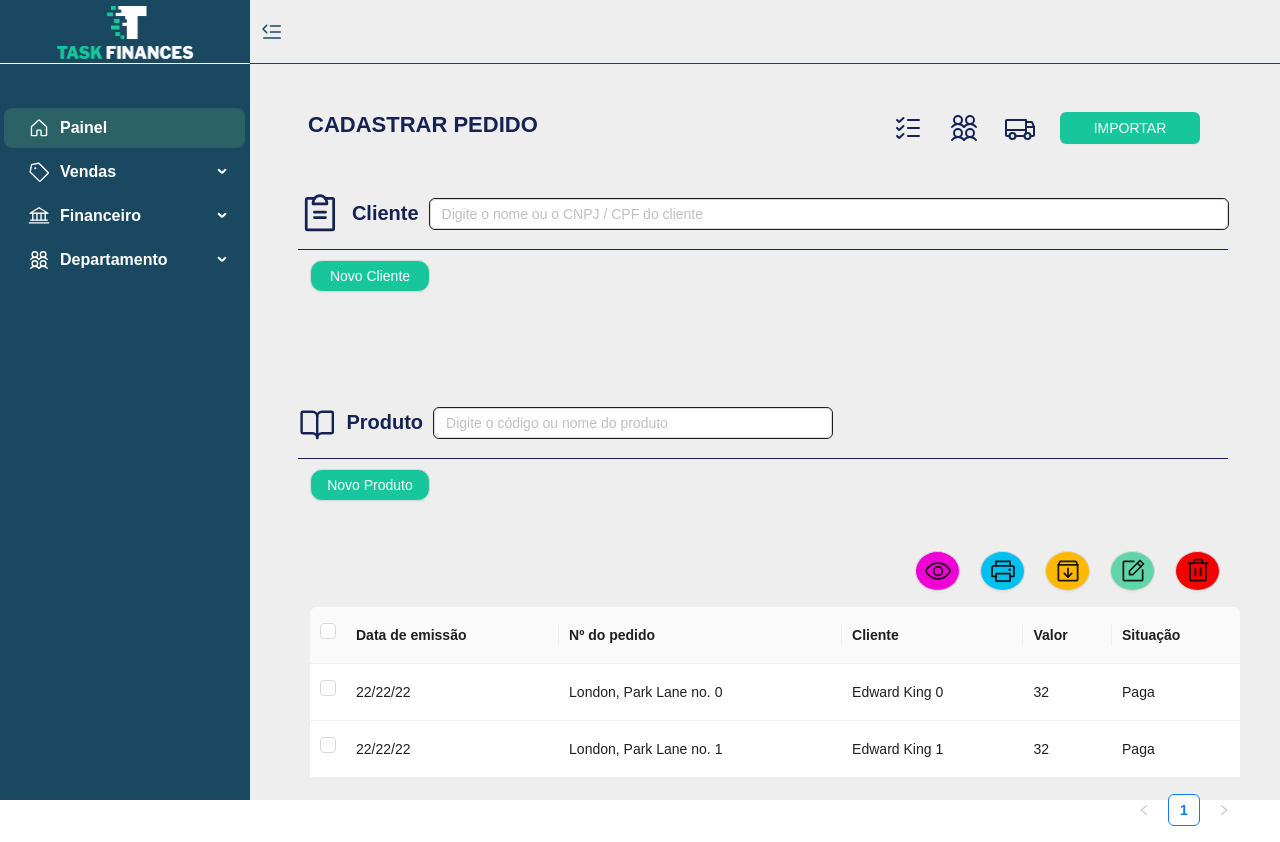
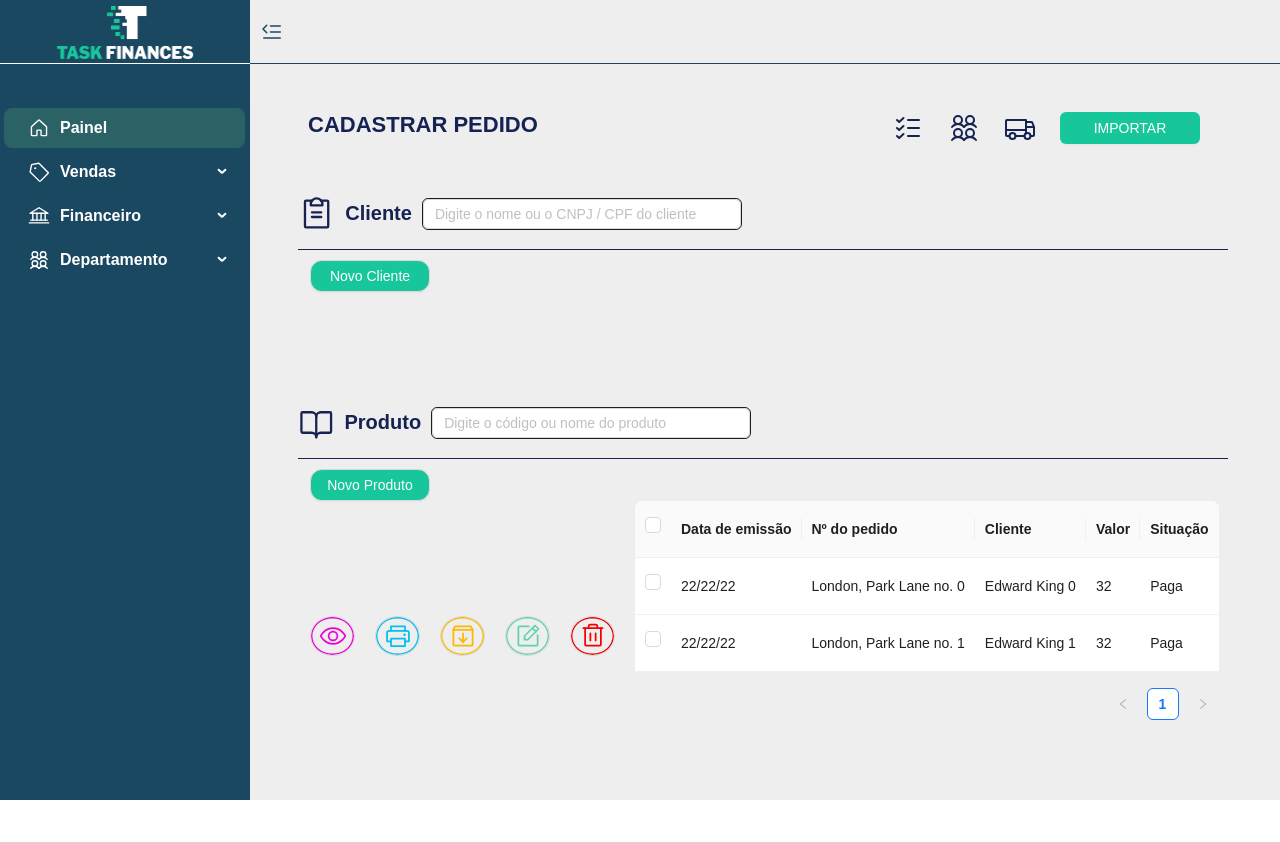
Before and after one commit to hugorodrigues13/task-finances, a React (Create React App) app: page /pedidos in a window 1280 px wide. After the commit the page ends 800 px from the top, so only its background shows below. Built offline with nearby package versions, Linux system fonts and the light colour scheme.

Commit message:
pagination 25/02

```diff
--- a/src/pages/Vendas/cliente/index.tsx
+++ b/src/pages/Vendas/cliente/index.tsx
@@ -1,12 +1,46 @@
+import { Col, Row } from "antd";
 import React from "react";
+import {Container} from "./styles"
 
 
 const Cliente: React.FC = () => {
     return (
-      <>
-      cadastrar cliente
+      <Container>
+        <Row className="retangulo">
 
-      </>
+        </Row>
+        <Col className="quadrado">
+
+          </Col>
+
+        <Row className="retangulo">
+
+        </Row>
+        <Col className="quadrado">
+
+            </Col>
+
+        <Row className="retangulo">
+
+        </Row>
+          <Col className="quadrado">
+
+          </Col>
+
+        <Row className="retangulo">
+
+        </Row>
+          <Col className="quadrado">
+
+          </Col>
+
+        <Row className="retangulo">
+
+        </Row>
+            <Col className="quadrado">
+
+            </Col>
+      </Container>
     );
   }
 
--- /dev/null
+++ b/src/pages/Vendas/cliente/styles.ts
@@ -0,0 +1,28 @@
+import styled from 'styled-components';
+
+export const Container = styled.body`
+    display: flex;
+    width: 100%;
+    height: 100%;
+
+.retangulo{
+    display: flex;
+    background-color: #fff;
+    width: 400px;
+    height: 130px;
+    margin-right: 30px;
+    box-shadow: 0px 0px 5px 0px #bbb;
+    margin-top: 30px;
+}
+
+.quadrado{
+    display: flex;
+    position: absolute;
+    width: 80px;
+    height: 70px;
+    margin-bottom: 80px;
+    margin-left: 20px;
+    background-color: black;
+}
+
+`;
--- a/src/pages/Vendas/pedidos/index.tsx
+++ b/src/pages/Vendas/pedidos/index.tsx
@@ -97,7 +97,6 @@ const CadastrarPedido: React.FC<BaseLayoutProps> = ({children}) => {
               <Input.Group compact>
                   <AutoComplete
                     className="input-pedido"
-                    style={{ width: '800px' }}
                     placeholder="Digite o nome ou o CNPJ / CPF do cliente"
                     options={[{ value: 'text 1' }, { value: 'text 2' }]}
                   />
@@ -170,7 +169,6 @@ const CadastrarPedido: React.FC<BaseLayoutProps> = ({children}) => {
               <Input.Group compact>
                   <AutoComplete
                     className="input-pedido"
-                    style={{ width: '400px' }}
                     placeholder="Digite o código ou nome do produto"
                     options={[{ value: 'text 1' }, { value: 'text 2' }]}
                   />
--- a/src/pages/Vendas/pedidos/styles.ts
+++ b/src/pages/Vendas/pedidos/styles.ts
@@ -53,6 +53,7 @@ export const Container = styled.div`
   }
 
   .input-pedido{
+    width: 40vh;
     border: 1px solid;
   }
 
--- a/src/pages/Vendas/pedidos/table/styles.ts
+++ b/src/pages/Vendas/pedidos/table/styles.ts
@@ -1,6 +1,10 @@
 import styled from 'styled-components';
 
 export const Container = styled.div`
+    display: flex;
+    width: 100%;
+    height: 100%;
+
   .ant-table-div{
     display: flex;
     justify-content:  right;
@@ -9,26 +13,66 @@ export const Container = styled.div`
 
   .btn-icons-table-visualizar{
     display: flex;
-    width: 45px;
-    height: 40px;
     margin-right: 20px;
     border-radius: 100%;
+    color: #EF00D7;
     justify-content: center;
     align-items: center;
     padding: 0;
-    background-color: #EF00D7;
+    width: 45px;
+    height: 40px;
+    border-radius: 100%;
+
+    --c:  #EF00D7; /* the color*/
+
+  box-shadow: 0 0 0 .1em inset var(--c);
+  --_g: linear-gradient(var(--c) 0 0) no-repeat;
+  background:
+    var(--_g) calc(var(--_p,0%) - 100%) 0%,
+    var(--_g) calc(200% - var(--_p,0%)) 0%,
+    var(--_g) calc(var(--_p,0%) - 100%) 100%,
+    var(--_g) calc(200% - var(--_p,0%)) 100%;
+  background-size: 50.5% calc(var(--_p,0%)/2 + .5%);
+  outline-offset: .1em;
+  transition: background-size .4s, background-position 0s .4s;
+
+  :hover{
+    color: #fff !important;
+    --_p: 100%;
+  transition: background-position .4s, background-size 0s;
+  }
   }
 
   .btn-icons-table-imprimir{
     display: flex;
-    width: 45px;
-    height: 40px;
     margin-right: 20px;
     border-radius: 100%;
+    color: #00C0EF;
     justify-content: center;
     align-items: center;
     padding: 0;
-    background-color: #00C0EF;
+    width: 45px;
+    height: 40px;
+    border-radius: 100%;
+
+    --c:  #00C0EF; /* the color*/
+
+  box-shadow: 0 0 0 .1em inset var(--c);
+  --_g: linear-gradient(var(--c) 0 0) no-repeat;
+  background:
+    var(--_g) calc(var(--_p,0%) - 100%) 0%,
+    var(--_g) calc(200% - var(--_p,0%)) 0%,
+    var(--_g) calc(var(--_p,0%) - 100%) 100%,
+    var(--_g) calc(200% - var(--_p,0%)) 100%;
+  background-size: 50.5% calc(var(--_p,0%)/2 + .5%);
+  outline-offset: .1em;
+  transition: background-size .4s, background-position 0s .4s;
+
+  :hover{
+    color: #fff !important;
+    --_p: 100%;
+  transition: background-position .4s, background-size 0s;
+  }
   }
 
 
@@ -36,12 +80,31 @@ export const Container = styled.div`
     display: flex;
     width: 45px;
     height: 40px;
+    color: #FFB800;
     margin-right: 20px;
     border-radius: 100%;
     justify-content: center;
     align-items: center;
     padding: 0;
-    background-color: #FFB800;
+
+    --c:  #FFB800; /* the color*/
+
+  box-shadow: 0 0 0 .1em inset var(--c);
+  --_g: linear-gradient(var(--c) 0 0) no-repeat;
+  background:
+    var(--_g) calc(var(--_p,0%) - 100%) 0%,
+    var(--_g) calc(200% - var(--_p,0%)) 0%,
+    var(--_g) calc(var(--_p,0%) - 100%) 100%,
+    var(--_g) calc(200% - var(--_p,0%)) 100%;
+  background-size: 50.5% calc(var(--_p,0%)/2 + .5%);
+  outline-offset: .1em;
+  transition: background-size .4s, background-position 0s .4s;
+
+  :hover{
+    color: #fff !important;
+    --_p: 100%;
+  transition: background-position .4s, background-size 0s;
+  }
   }
 
 
@@ -54,7 +117,26 @@ export const Container = styled.div`
     justify-content: center;
     align-items: center;
     padding: 0;
-    background-color: #61D4AB;
+    color: #61D4AB;
+
+    --c:  #61D4AB; /* the color*/
+
+  box-shadow: 0 0 0 .1em inset var(--c);
+  --_g: linear-gradient(var(--c) 0 0) no-repeat;
+  background:
+    var(--_g) calc(var(--_p,0%) - 100%) 0%,
+    var(--_g) calc(200% - var(--_p,0%)) 0%,
+    var(--_g) calc(var(--_p,0%) - 100%) 100%,
+    var(--_g) calc(200% - var(--_p,0%)) 100%;
+  background-size: 50.5% calc(var(--_p,0%)/2 + .5%);
+  outline-offset: .1em;
+  transition: background-size .4s, background-position 0s .4s;
+
+  :hover{
+    color: #fff !important;
+    --_p: 100%;
+  transition: background-position .4s, background-size 0s;
+  }
   }
 
 
@@ -67,7 +149,26 @@ export const Container = styled.div`
     justify-content: center;
     align-items: center;
     padding: 0;
-    background-color: #F50000;
+    color: #F50000;
+
+    --c:  #F50000; /* the color*/
+
+  box-shadow: 0 0 0 .1em inset var(--c);
+  --_g: linear-gradient(var(--c) 0 0) no-repeat;
+  background:
+    var(--_g) calc(var(--_p,0%) - 100%) 0%,
+    var(--_g) calc(200% - var(--_p,0%)) 0%,
+    var(--_g) calc(var(--_p,0%) - 100%) 100%,
+    var(--_g) calc(200% - var(--_p,0%)) 100%;
+  background-size: 50.5% calc(var(--_p,0%)/2 + .5%);
+  outline-offset: .1em;
+  transition: background-size .4s, background-position 0s .4s;
+
+  :hover{
+    color: #fff !important;
+    --_p: 100%;
+  transition: background-position .4s, background-size 0s;
+  }
   }
 
 .selected-items{
```
